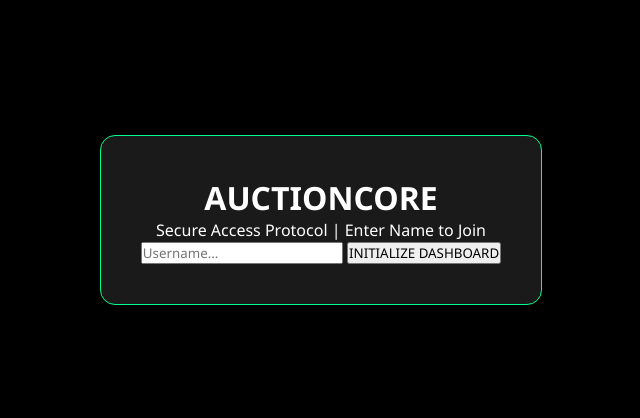
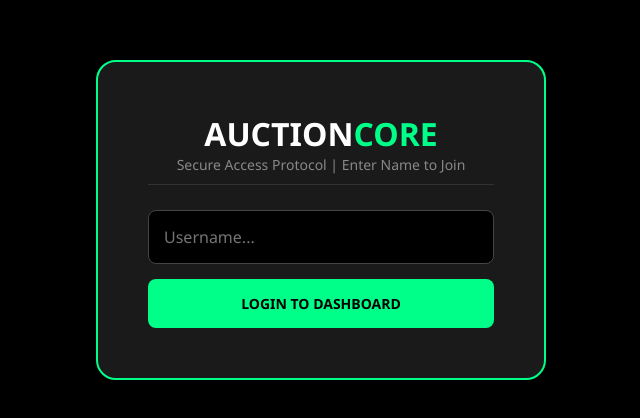
Before and after one commit to aakashchandra17/Live-Auction-System, a website: page public/index.html in a window 1280 px wide. Shown: the part 180-598 px from the top of the page, without its empty margins (319-959 px from the left). Drawn offline with nearby package versions, Linux system fonts and the light colour scheme; no server answers.

Commit message:
Fixed Login UI: vertical layout and full-width input

```diff
--- a/public/index.html
+++ b/public/index.html
@@ -3,18 +3,21 @@
 <head>
     <meta charset="UTF-8">
     <meta name="viewport" content="width=device-width, initial-scale=1.0">
-    <title>Live Auction Meeting System | Dashboard</title>
+    <title>AuctionCore v2.0 | Dashboard</title>
     <link rel="stylesheet" href="style.css">
 </head>
 <body>
 
-    <!-- LOGIN SCREEN -->
+    <!-- LOGIN SCREEN (Updated Layout) -->
     <div id="login-overlay" class="overlay">
         <div class="login-card">
             <h1>AUCTION<span>CORE</span></h1>
-            <p>Secure Access Protocol | Enter Name to Join</p>
-            <input type="text" id="username-input" placeholder="Username..." autocomplete="off">
-            <button onclick="handleLogin()" class="login-btn">INITIALIZE DASHBOARD</button>
+            <p class="login-subtitle">Secure Access Protocol | Enter Name to Join</p>
+
+            <div class="login-form">
+                <input type="text" id="username-input" placeholder="Username..." autocomplete="off">
+                <button onclick="handleLogin()" class="login-btn">LOGIN TO DASHBOARD</button>
+            </div>
         </div>
     </div>
 
@@ -31,7 +34,7 @@
                 </nav>
             </div>
 
-            <!-- THE NEW PROFILE SECTION -->
+            <!-- PROFILE SECTION -->
             <div class="user-profile-section">
                 <hr class="profile-divider">
                 <div class="profile-content">
--- a/public/script.js
+++ b/public/script.js
@@ -24,7 +24,7 @@ socket.on('init', (auctions) => {
             <div class="image-placeholder" style="background-image: url('${item.img}')"></div>
             <h3>${item.name}</h3>
             <p>Current Bid: <strong style="color:#00ff88">$${item.currentBid}</strong></p>
-            <input type="number" id="input-${item.id}" class="bid-input" placeholder="Bid > $${item.currentBid}">
+            <input type="number" id="input-${item.id}" style="width:100%; padding:8px; margin:10px 0; background:#000; border:1px solid #444; color:white;" placeholder="Bid > $${item.currentBid}">
             <button class="bid-btn" onclick="placeBid(${item.id})">PLACE BID</button>
         `;
         container.appendChild(box);
@@ -49,7 +49,8 @@ socket.on('activity', (msg) => {
 });
 
 socket.on('userCount', (count) => {
-    document.getElementById('live-users').innerText = `Users Connected: ${count}`;
+    const userDisplay = document.getElementById('live-users');
+    if(userDisplay) userDisplay.innerText = `Users Connected: ${count}`;
 });
 
 function resetAll() {
--- a/public/style.css
+++ b/public/style.css
@@ -9,7 +9,68 @@
 * { box-sizing: border-box; margin: 0; padding: 0; font-family: 'Segoe UI', sans-serif; }
 body { background: var(--bg-dark); color: white; overflow: hidden; }
 
-/* LAYOUT */
+/* LOGIN OVERLAY & CARD (Fixed Vertical Layout) */
+.overlay {
+    position: fixed;
+    inset: 0;
+    background: #000;
+    z-index: 9999;
+    display: flex;
+    justify-content: center;
+    align-items: center;
+}
+
+.login-card {
+    background: var(--card-bg);
+    padding: 50px;
+    border-radius: 20px;
+    border: 2px solid var(--primary);
+    text-align: center;
+    width: 100%;
+    max-width: 450px;
+}
+
+.login-card h1 span { color: var(--primary); }
+
+.login-subtitle {
+    margin-bottom: 25px;
+    font-size: 14px;
+    color: var(--text-dim);
+    border-bottom: 1px solid #333;
+    padding-bottom: 10px;
+}
+
+.login-form {
+    display: flex;
+    flex-direction: column;
+    gap: 15px;
+}
+
+input#username-input {
+    width: 100%;
+    padding: 15px;
+    background: #000;
+    border: 1px solid #444;
+    color: white;
+    border-radius: 8px;
+    font-size: 16px;
+    outline: none;
+}
+
+.login-btn {
+    background: var(--primary);
+    color: black;
+    border: none;
+    padding: 15px;
+    font-weight: bold;
+    font-size: 14px;
+    cursor: pointer;
+    width: 100%;
+    border-radius: 8px;
+    transition: 0.3s;
+}
+
+/* DASHBOARD LAYOUT */
 #dashboard { display: flex; height: 100vh; }
 .hidden { display: none !important; }
 
@@ -26,15 +87,9 @@ body { background: var(--bg-dark); color: white; overflow: hidden; }
 .sidebar-logo { font-size: 24px; font-weight: bold; margin-bottom: 30px; }
 .sidebar-logo span { color: var(--primary); }
 
-.nav-links a {
-    display: block;
-    color: var(--text-dim);
-    text-decoration: none;
-    padding: 12px 0;
-}
+.nav-links a { display: block; color: var(--text-dim); text-decoration: none; padding: 12px 0; }
 .nav-links a.active { color: var(--primary); }
 
-/* PROFILE SECTION FIXES */
 .user-profile-section { width: 100%; margin-top: auto; }
 .profile-divider { border: 0; border-top: 1px solid #333; margin: 15px 0; }
 .profile-content { display: flex; align-items: center; gap: 12px; }
@@ -43,7 +98,6 @@ body { background: var(--bg-dark); color: white; overflow: hidden; }
 .active-bidder-label { font-size: 10px; color: var(--text-dim); font-weight: bold; text-transform: uppercase; }
 .user-details-group h4 { font-size: 16px; color: white; }
 
-/* MAIN CONTENT */
 .main-content { flex: 1; padding: 30px; overflow-y: auto; }
 .dashboard-header { display: flex; justify-content: space-between; align-items: center; margin-bottom: 25px; border-bottom: 1px solid #222; padding-bottom: 15px; }
 
@@ -53,9 +107,4 @@ body { background: var(--bg-dark); color: white; overflow: hidden; }
 .auction-box { background: var(--card-bg); padding: 15px; border-radius: 10px; border: 1px solid #333; }
 .image-placeholder { height: 140px; background-size: cover; border-radius: 5px; margin-bottom: 10px; }
 
-.bid-input { width: 100%; padding: 8px; margin: 10px 0; background: #000; border: 1px solid #444; color: white; }
 .bid-btn { width: 100%; background: var(--primary); color: black; border: none; padding: 10px; font-weight: bold; cursor: pointer; }
-
-/* OVERLAYS */
-.overlay { position: fixed; inset: 0; background: #000; z-index: 9999; display: flex; justify-content: center; align-items: center; }
-.login-card { background: var(--card-bg); padding: 40px; border-radius: 15px; border: 1px solid var(--primary); text-align: center; }
--- a/server.js
+++ b/server.js
@@ -9,7 +9,6 @@ const io = new Server(server);
 
 app.use(express.static(path.join(__dirname, 'public')));
 
-// THE DATA (9 items for the auction grid)
 let auctions = [
     { id: 1, name: "McLaren P1", currentBid: 5000, img: "https://images.unsplash.com/photo-1583121274602-3e2820c69888?w=500" },
     { id: 2, name: "Rolex Daytona", currentBid: 1200, img: "https://images.unsplash.com/photo-1523170335258-f5ed11844a49?w=500" },
@@ -43,7 +42,7 @@ io.on('connection', (socket) => {
     });
 
     socket.on('resetData', () => {
-        auctions.forEach(a => a.currentBid = Math.floor(Math.random() * 1000) + 100);
+        auctions.forEach(a => a.currentBid = 100);
         io.emit('init', auctions);
         io.emit('activity', "System Admin reset all auction data.");
     });
```
